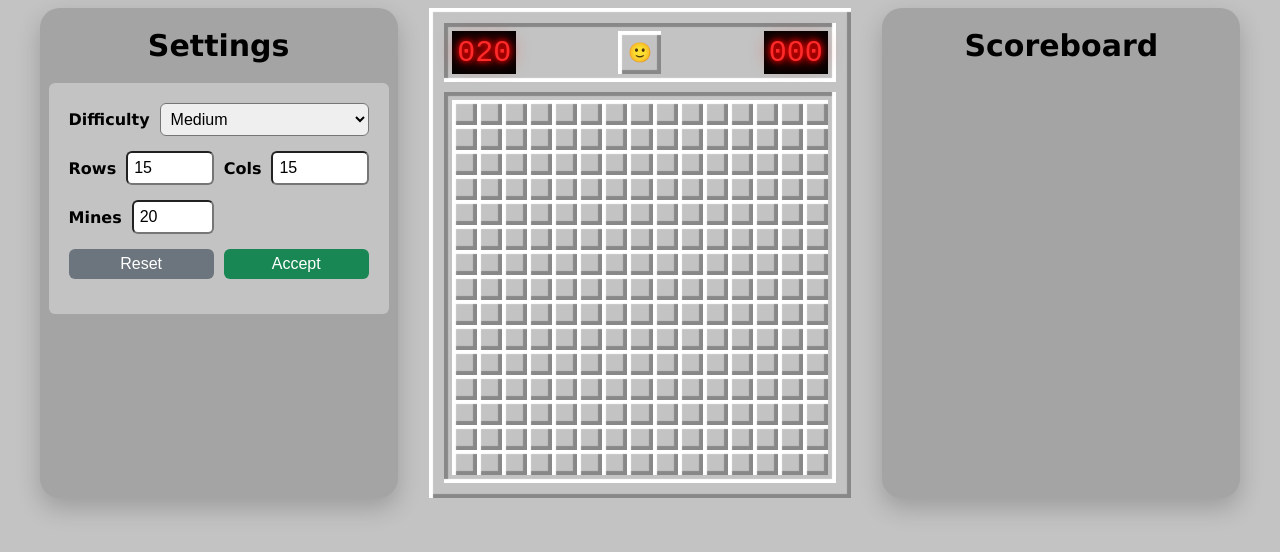
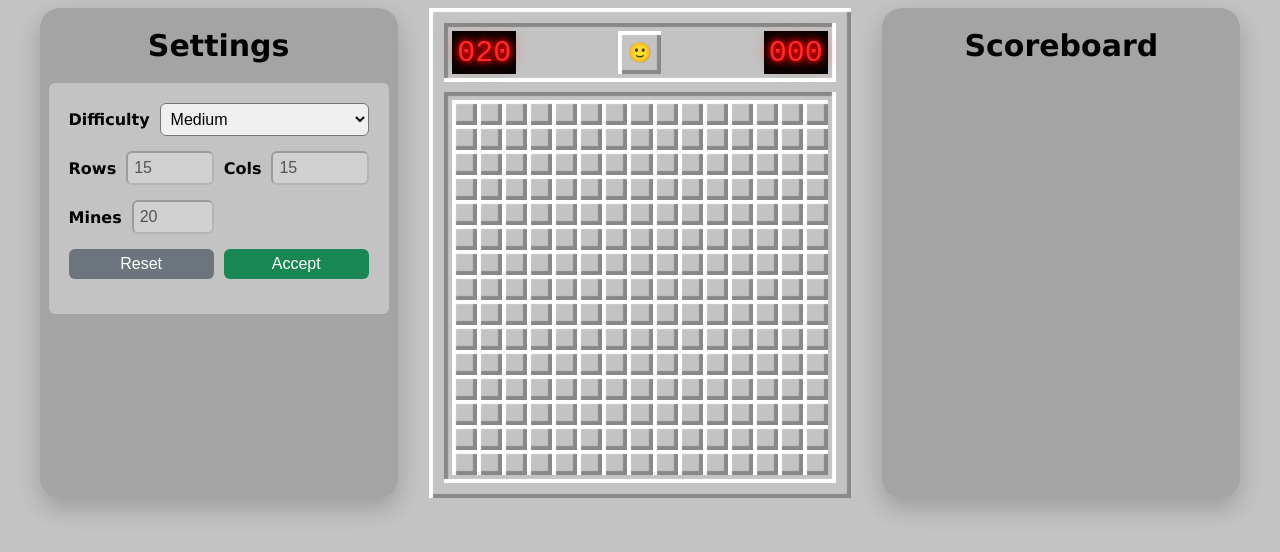
Before and after one commit to TomasNA-123/minesweeper-Web, a React (Vite) app: page / in a window 1280 px wide. Shown: the top 552 px of the page. Built offline with nearby package versions, Linux system fonts and the light colour scheme; a web font is replaced by a local one.

Commit message:
settings form V2 functional form

```diff
--- a/src/components/mainInterface.tsx
+++ b/src/components/mainInterface.tsx
@@ -11,6 +11,7 @@ function MainInterface() {
   const [mines, setMines] = useState(20);
   const [rows, setRows] = useState(15);
   const [columns, setColumns] = useState(15);
+  const [difficulty, setDifficulty] = useState("Medium");
 
   const [time, setTime] = useState(0);
   const [running, setRunning] = useState(false);
@@ -93,7 +94,16 @@ function MainInterface() {
     <div className="mainGrid">
       <div className="settingsSection">
         <SideInterface title="Settings">
-          <SettingsForm rows={rows} cols={columns} mines={mines}></SettingsForm>
+          <SettingsForm
+            rows={rows}
+            cols={columns}
+            mines={mines}
+            difficulty={difficulty}
+            setRows={setRows}
+            setCols={setColumns}
+            setMines={setMines}
+            setDifficulty={setDifficulty}
+          ></SettingsForm>
         </SideInterface>
       </div>
 
--- a/src/components/settingsForm.tsx
+++ b/src/components/settingsForm.tsx
@@ -1,13 +1,77 @@
+import { useState } from "react";
 import "./settingsForm.css";
 
 interface Props {
   rows: number;
   cols: number;
   mines: number;
+  difficulty: string;
+  setRows: (value: number) => void;
+  setCols: (value: number) => void;
+  setMines: (value: number) => void;
+  setDifficulty: (value: string) => void;
 }
 
 function SettingsForm(props: Props) {
-  const { rows, cols, mines } = props;
+  const {
+    rows,
+    cols,
+    mines,
+    difficulty,
+    setRows,
+    setCols,
+    setMines,
+    setDifficulty,
+  } = props;
+
+  const [localRows, setLocalRows] = useState(rows);
+  const [localCols, setLocalCols] = useState(cols);
+  const [localMines, setLocalMines] = useState(mines);
+  const [localDifficulty, setLocalDifficulty] = useState(difficulty);
+
+  const numericInputValues = (
+    setInput: (value: number) => void,
+    value: number,
+    minValue: number,
+    maxValue: number,
+  ) => {
+    if (value < minValue) value = minValue;
+
+    if (value > maxValue) value = maxValue;
+
+    setInput(value);
+  };
+
+  const resetSettings = () => {
+    setLocalRows(rows);
+    setLocalCols(cols);
+    setLocalMines(mines);
+    onChangeDifficulty(difficulty);
+  };
+
+  const onChangeDifficulty = (value: string) => {
+    setLocalDifficulty(value);
+
+    switch (value) {
+      case "Easy":
+        setLocalRows(8);
+        setLocalCols(8);
+        setLocalMines(10);
+        break;
+
+      case "Medium":
+        setLocalRows(16);
+        setLocalCols(16);
+        setLocalMines(40);
+        break;
+
+      case "Hard":
+        setLocalRows(31);
+        setLocalCols(16);
+        setLocalMines(99);
+        break;
+    }
+  };
 
   return (
     <div className="formContainer">
@@ -15,13 +79,16 @@ function SettingsForm(props: Props) {
         <label htmlFor="difficultyId" className="formLabel">
           Difficulty
         </label>
-        <select id="difficultyId" className="formInput">
-          <option value="easy">Easy</option>
-          <option value="medium" selected>
-            Medium
-          </option>
-          <option value="hard">Hard</option>
-          <option value="custom">Custom</option>
+        <select
+          id="difficultyId"
+          className="formInput"
+          value={localDifficulty}
+          onChange={(e) => onChangeDifficulty(e.target.value)}
+        >
+          <option value="Easy">Easy</option>
+          <option value="Medium">Medium</option>
+          <option value="Hard">Hard</option>
+          <option value="Custom">Custom</option>
         </select>
       </div>
       <div className="rowTwoCols">
@@ -34,7 +101,12 @@ function SettingsForm(props: Props) {
             className="formInput"
             type="number"
             min={1}
-            value={rows}
+            value={localRows}
+            onChange={(e) => setLocalRows(Number(e.target.value))}
+            onBlur={(e) =>
+              numericInputValues(setLocalRows, Number(e.target.value), 4, 99)
+            }
+            disabled={localDifficulty != "Custom"}
           />
         </div>
         <div className="formGroup">
@@ -46,7 +118,12 @@ function SettingsForm(props: Props) {
             className="formInput"
             type="number"
             min={1}
-            value={cols}
+            value={localCols}
+            onChange={(e) => setLocalCols(Number(e.target.value))}
+            onBlur={(e) =>
+              numericInputValues(setLocalCols, Number(e.target.value), 4, 99)
+            }
+            disabled={localDifficulty != "Custom"}
           />
         </div>
       </div>
@@ -60,13 +137,20 @@ function SettingsForm(props: Props) {
             className="formInput"
             type="number"
             min={1}
-            value={mines}
+            value={localMines}
+            onChange={(e) => setLocalMines(Number(e.target.value))}
+            onBlur={(e) =>
+              numericInputValues(setLocalMines, Number(e.target.value), 1, 999)
+            }
+            disabled={localDifficulty != "Custom"}
           />
         </div>
       </div>
       <div className="rowTwoCols">
         <div className="formGroup">
-          <button className="btn btnReset">Reset</button>
+          <button className="btn btnReset" onClick={() => resetSettings()}>
+            Reset
+          </button>
         </div>
         <div className="formGroup">
           <button className="btn btnAccept">Accept</button>
```
